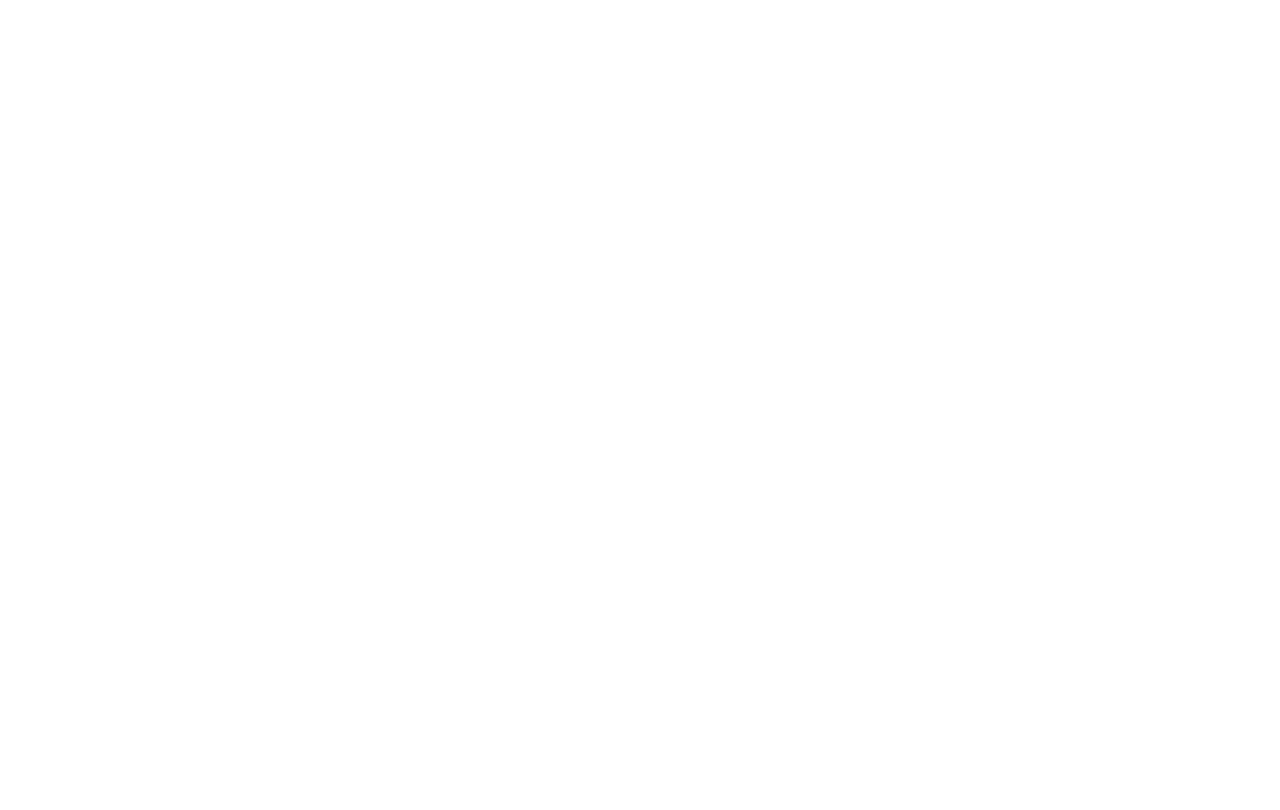
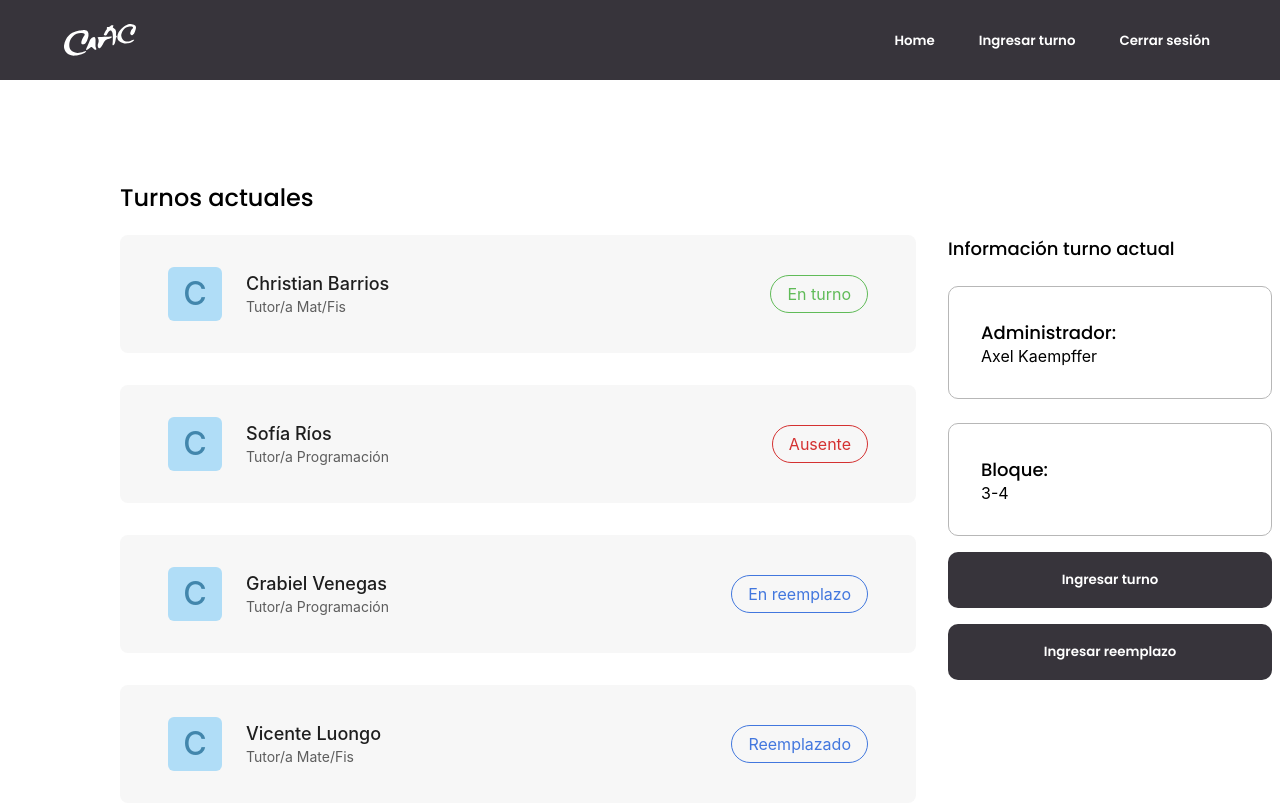
Before and after one commit to Nicoleitor57/Infosoc, a React (Create React App) app: page /Admin in a window 1280 px wide. Before the commit this address had no page. Shown: the top 810 px of the page. Built offline with nearby package versions, Linux system fonts and the light colour scheme.

Commit message:
feat: admin page

```diff
--- a/package.json
+++ b/package.json
@@ -8,6 +8,7 @@
     "@testing-library/user-event": "^13.5.0",
     "react": "^18.2.0",
     "react-dom": "^18.2.0",
+    "react-modal": "^3.16.1",
     "react-router-dom": "^6.18.0",
     "react-scripts": "5.0.1",
     "web-vitals": "^2.1.4"
--- /dev/null
+++ b/src/Admin.js
@@ -0,0 +1,32 @@
+import React from "react";
+import s from './Admin.module.css';
+import Header from "./components/Header/Header";
+import InfoBloque from "./components/InfoBloque/InfoBloque";
+import Turno from "./components/Turno/Turno";
+import './styles.css';
+
+function Admin() {
+  return(
+    <>
+    <Header/>
+    <article className={s.wrapper}>
+      <h1>Turnos actuales</h1>
+      <div className={s.box}>
+        <div className={s.turnos}>
+          <Turno name="Christian Barrios" tipoTutor="Tutor/a Mat/Fis" state="En turno"/>
+          <Turno name="Sofía Ríos" tipoTutor="Tutor/a Programación" state="Ausente"/>
+          <Turno name="Grabiel Venegas" tipoTutor="Tutor/a Programación" state="En reemplazo"/>
+          <Turno name="Vicente Luongo" tipoTutor="Tutor/a Mate/Fis" state="Reemplazado"/>
+        </div>
+        <div className={s.block}>
+          <InfoBloque name="Axel Kaempffer" bloque="3-4"/>
+          <button className={s.button}>Ingresar turno</button>
+          <button className={s.button}>Ingresar reemplazo</button>
+        </div>
+      </div>
+    </article>
+    </>
+  );
+}
+
+export default Admin;
--- /dev/null
+++ b/src/Admin.module.css
@@ -0,0 +1,31 @@
+.wrapper {
+  padding: 80px 120px;
+}
+
+.box {
+  display: flex;
+  gap: 32px;
+}
+
+.turnos {
+  display: flex;
+  flex-direction: column;
+  gap: 32px;
+}
+
+.block {
+  display: flex;
+  flex-direction: column;
+  gap: 16px;
+}
+
+.button {
+  background-color: #37343B;
+  border: none;
+  border-radius: 10px;
+  color: white;
+  font-family: 'Poppins', sans-serif;
+  font-weight: 600;
+  padding: 18px 32px;
+  width: 100%;
+}
--- a/src/App.js
+++ b/src/App.js
@@ -1,9 +1,10 @@
 import React from 'react';
-import { BrowserRouter as Router, Route, Routes } from 'react-router-dom';
+import { Route, BrowserRouter as Router, Routes } from 'react-router-dom';
+import Admin from './Admin';
+import AdminLoginPage from './AdminLoginPage';
+import CoordinadorLoginPage from './CoordinadorLoginPage';
 import RoleSelectionPage from './RoleSelectionPage';
-import AdminLoginPage from './AdminLoginPage';
 import TutorLoginPage from './TutorLoginPage';
-import CoordinadorLoginPage from './CoordinadorLoginPage';
 
 function App() {
   return (
@@ -14,6 +15,7 @@
           <Route path="/AdminLoginPage" element={<AdminLoginPage />} />
           <Route path="/TutorLoginPage" element={<TutorLoginPage />} />
           <Route path="/CoordinadorLoginPage" element={<CoordinadorLoginPage />} />
+          <Route path="/Admin" element={<Admin />} />
         </Routes>
       </div>
     </Router>
--- /dev/null
+++ b/src/components/InfoBloque/InfoBloque.js
@@ -0,0 +1,23 @@
+import React from 'react';
+import s from './InfoBloque.module.css';
+
+function InfoBloque(InfoProps) {
+
+  const { name, bloque } = InfoProps;
+
+  return (
+    <section className={s.info}>
+      <h2>Información turno actual</h2>
+      <div className={s.box}>
+        <h2>Administrador:</h2>
+        <text>{name}</text>
+      </div>
+      <div className={s.box}>
+        <h2>Bloque:</h2>
+        <text>{bloque}</text>
+      </div>
+    </section>
+  );
+}
+
+export default InfoBloque;
--- /dev/null
+++ b/src/components/InfoBloque/InfoBloque.module.css
@@ -0,0 +1,14 @@
+.info {
+  display: flex;
+  flex-direction: column;
+  gap: 24px;
+  width: 324px;
+}
+
+.box {
+  border: solid 1px #B7B7B7;
+  border-radius: 10px;
+  display: flex;
+  flex-direction: column;
+  padding: 32px;
+}
--- /dev/null
+++ b/src/components/Turno/Turno.js
@@ -0,0 +1,22 @@
+import React from 'react';
+import s from './Turno.module.css';
+
+function Turno(Turnoprops) {
+
+  const { name, tipoTutor, state } = Turnoprops;
+
+  return (
+    <section className={s.turno}>
+        <div className={s.info}>
+          <div className={s.image}>C</div>
+          <div className={s.text}>
+            <text className={s.name}>{name}</text>
+            <text className={s.type}>{tipoTutor}</text>
+          </div>
+        </div>
+        <div className={state === "En turno" ? s.state1 : state === "Ausente" ? s.state2 : s.state3 }>{state}</div>
+      </section>
+  );
+}
+
+export default Turno;
--- /dev/null
+++ b/src/components/Turno/Turno.module.css
@@ -0,0 +1,68 @@
+.turno {
+  align-items: center;
+  background-color: #F7F7F7;
+  border-radius: 8px;
+  display: flex;
+  gap: 32px;
+  justify-content: space-between;
+  padding: 32px 48px 32px 48px;
+  width: 700px;
+}
+
+.info {
+  align-items: center;
+  display: flex;
+  gap: 24px;
+
+}
+
+.image {
+  align-items: center;
+  background-color: #B0DDF7;
+  border-radius: 6px;
+  color: #4286AC;
+  display: flex;
+  font-size: 32px;
+  font-weight: 500;
+  height: 54px;
+  justify-content: center;
+  width: 54px;
+}
+
+.text {
+  display: flex;
+  flex-direction: column;
+  gap: 4px;
+}
+
+.name {
+  color: #1E1E1E;
+  font-size: 18px;
+  font-weight: 500;
+}
+
+.type {
+  color: #5D5D5D;
+  font-size: 14px;
+}
+
+.state1 {
+  border: solid 1px #60BB58;
+  border-radius: 24px;
+  color: #60BB58;
+  padding: 8px 16px;
+}
+
+.state2 {
+  border: solid 1px #D43131;
+  border-radius: 24px;
+  color: #D43131;
+  padding: 8px 16px;
+}
+
+.state3 {
+  border: solid 1px #4277DE;
+  border-radius: 24px;
+  color: #4277DE;
+  padding: 8px 16px;
+}
--- a/src/index.js
+++ b/src/index.js
@@ -1,13 +1,21 @@
 import React from 'react';
 import ReactDOM from 'react-dom/client';
+import Modal from 'react-modal';
+import App from './App';
 import './index.css';
-import App from './App';
 import reportWebVitals from './reportWebVitals';
+import './styles.css';
+Modal.setAppElement("#root");
 
 const root = ReactDOM.createRoot(document.getElementById('root'));
 root.render(
   <React.StrictMode>
     <App />
+    <link
+        href="https://fonts.googleapis.com/css2?family=Poppins:wght@300;400;500;600;700&display=swap"
+        rel="stylesheet"
+      />
+
   </React.StrictMode>
 );
 
--- /dev/null
+++ b/src/styles.css
@@ -0,0 +1,20 @@
+@import url('https://fonts.googleapis.com/css2?family=Poppins:wght@300;400;500;600;700&display=swap');
+
+body {
+  font-family: 'Poppins', sans-serif;
+}
+
+h1 {
+  font-family: 'Poppins', sans-serif;
+  font-size: 24px;
+  font-weight: 500;
+}
+
+h2 {
+  font-family: 'Poppins', sans-serif;
+  font-size: 18px;
+  font-weight: 500;
+  margin: 0;
+  padding: 0;
+
+}
```
Also changed, not shown: public/Logo.svg (added), 1 other file (tests, documents, lock files or other folders).
